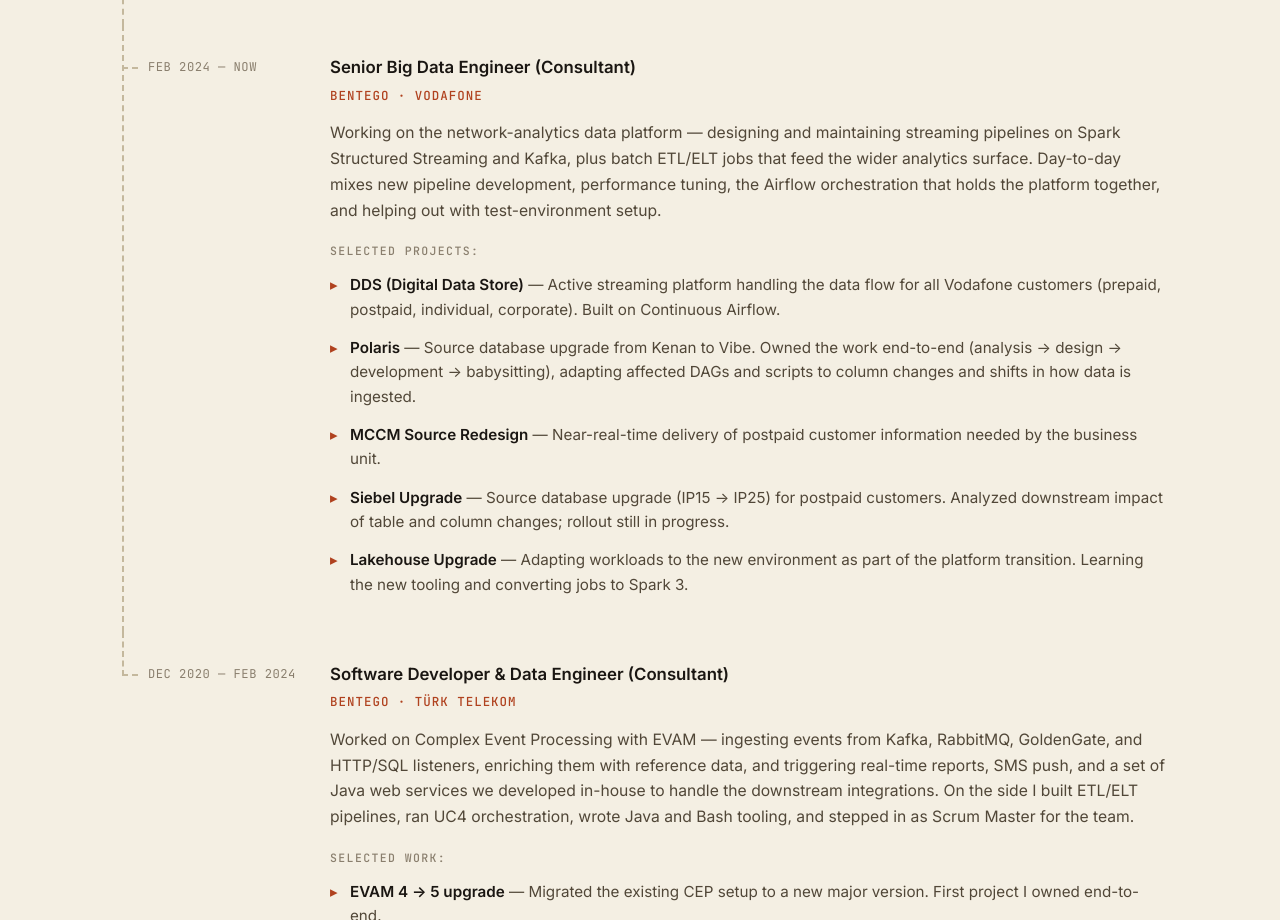
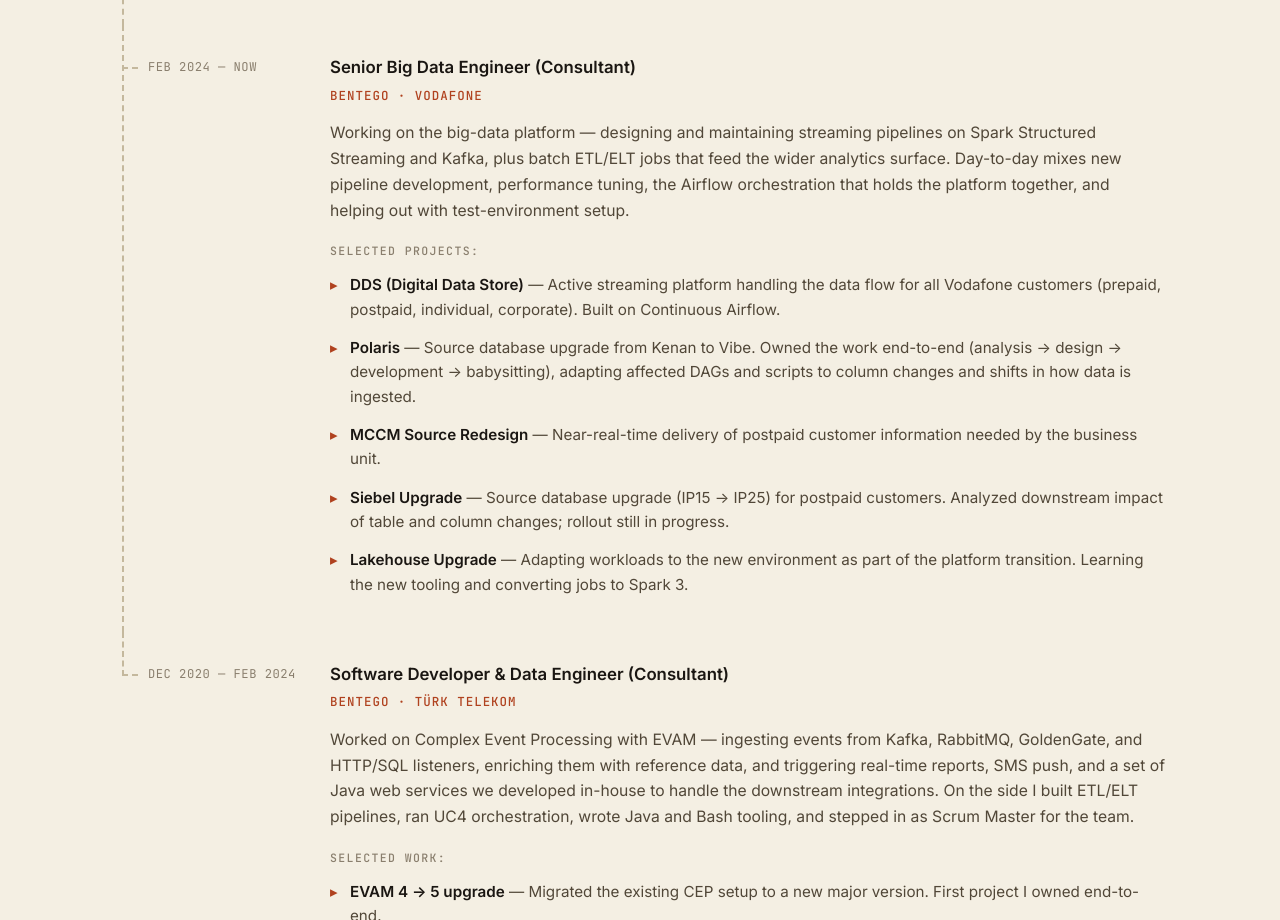
Before and after one commit to erhanozgen/erhanozgen.github.io, a plain HTML site: page index.html in a window 1280 px wide. Shown: the part 1623-2543 px from the top of the page. Drawn offline with Linux system fonts and the light colour scheme.

Commit message:
Vodafone description: 'network-analytics data platform' -> 'big-data platform'

```diff
--- a/index.html
+++ b/index.html
@@ -834,7 +834,7 @@
       <div class="exp-content">
         <h3>Senior Big Data Engineer (Consultant)</h3>
         <div class="company">Bentego · Vodafone</div>
-        <p>Working on the network-analytics data platform — designing and maintaining streaming pipelines on Spark Structured Streaming and Kafka, plus batch ETL/ELT jobs that feed the wider analytics surface. Day-to-day mixes new pipeline development, performance tuning, the Airflow orchestration that holds the platform together, and helping out with test-environment setup.</p>
+        <p>Working on the big-data platform — designing and maintaining streaming pipelines on Spark Structured Streaming and Kafka, plus batch ETL/ELT jobs that feed the wider analytics surface. Day-to-day mixes new pipeline development, performance tuning, the Airflow orchestration that holds the platform together, and helping out with test-environment setup.</p>
         <p class="project-heading">Selected projects:</p>
         <ul class="project-list">
           <li><strong>DDS (Digital Data Store)</strong> — Active streaming platform handling the data flow for all Vodafone customers (prepaid, postpaid, individual, corporate). Built on Continuous Airflow.</li>
```
